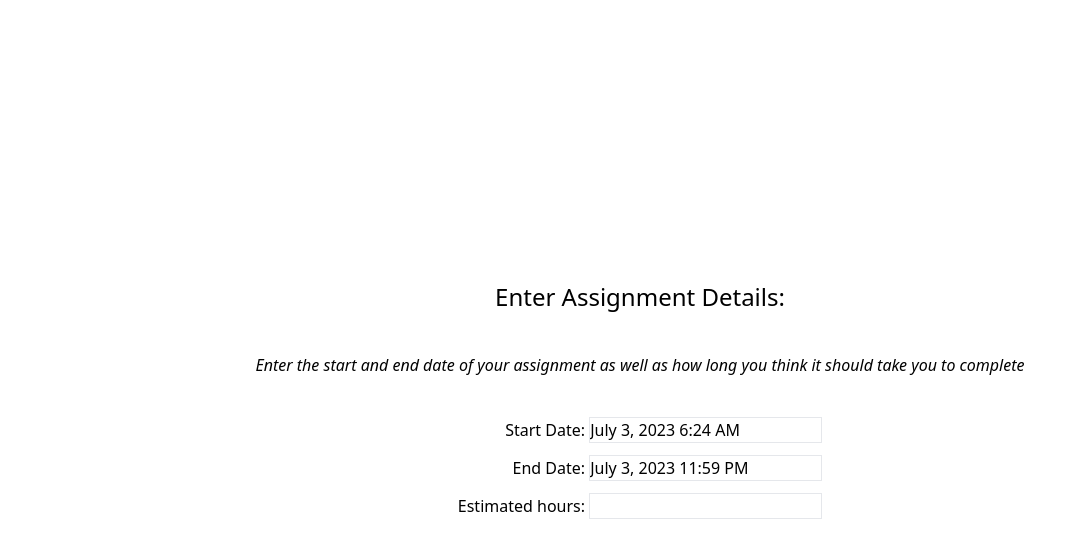
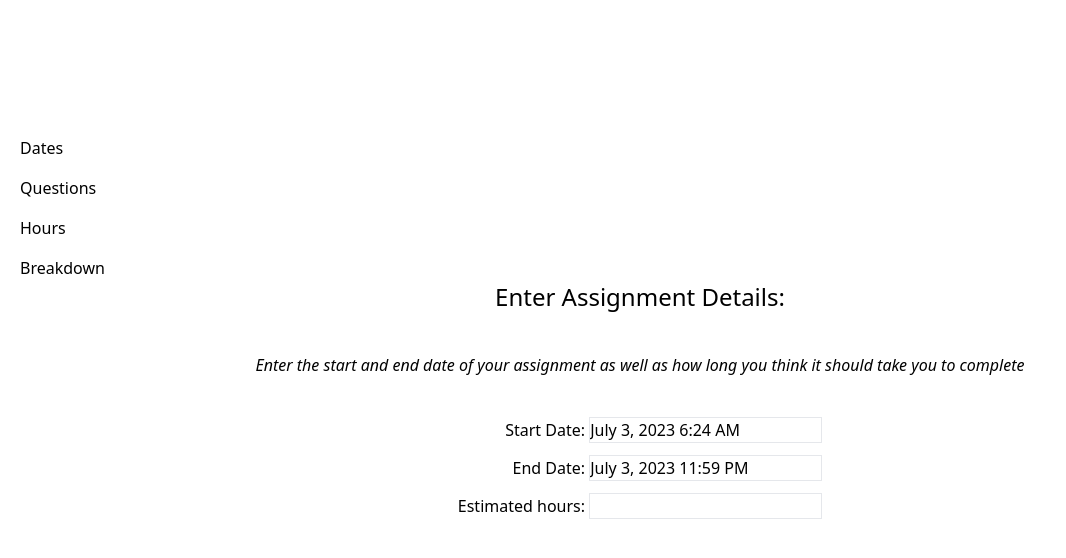
Before and after one commit to syed-razi/divvydo, a React (Vite) app: page / in a window 1280 px wide. Shown: the top 558 px of the page, without its empty margins (0-1066 px from the left). Built offline with nearby package versions, Linux system fonts and the light colour scheme.

Commit message:
add nav menu which highlights section in view

```diff
--- a/src/App.jsx
+++ b/src/App.jsx
@@ -1,4 +1,4 @@
-import { useState } from "react";
+import { useState, useRef, useEffect } from "react";
 import DatePicker from "react-datepicker";
 
 import "/src/App.css";
@@ -36,6 +36,73 @@ function App() {
   const [questionNumber, setQuestionNumber] = useState("");
   const [marks, setMarks] = useState("");
   const [generated, setGenerated] = useState(false);
+
+  const datesRef = useRef(null);
+  const questionsRef = useRef(null);
+  const hoursRef = useRef(null);
+  const breakdownRef = useRef(null);
+
+  const [navigation, setNavigation] = useState([
+    {
+      name: "Dates",
+      ref: datesRef,
+      selected: true,
+    },
+    {
+      name: "Questions",
+      ref: questionsRef,
+      selected: false,
+    },
+    {
+      name: "Hours",
+      ref: hoursRef,
+      selected: false,
+    },
+    {
+      name: "Breakdown",
+      ref: breakdownRef,
+      selected: false,
+    },
+  ]);
+
+  useEffect(() => {
+    const observer = new IntersectionObserver(
+      (entries) => {
+        entries.forEach((entry) =>
+          setNavigation((navigation) =>
+            navigation.map((n) => {
+              if (n.ref.current === entry.target) {
+                return {
+                  ...n,
+                  selected: entry.isIntersecting,
+                };
+              } else {
+                return n;
+              }
+            })
+          )
+        );
+      },
+      { threshold: 0.9 }
+    );
+
+    const datesRefCopy = datesRef.current;
+    const questionsRefCopy = questionsRef.current;
+    const hoursRefCopy = hoursRef.current;
+    const breakdownRefCopy = breakdownRef.current;
+
+    observer.observe(datesRefCopy);
+    observer.observe(questionsRefCopy);
+    observer.observe(hoursRefCopy);
+    observer.observe(breakdownRefCopy);
+
+    return () => {
+      observer.unobserve(datesRefCopy);
+      observer.unobserve(questionsRefCopy);
+      observer.unobserve(hoursRefCopy);
+      observer.unobserve(breakdownRefCopy);
+    };
+  }, []);
 
   const totalMarks = questions.reduce(
     (total, question) => total + +question.marks,
@@ -148,8 +215,27 @@ function App() {
 
   return (
     <>
+      <ul className="flex flex-col fixed mt-32">
+        {navigation.map((n) => (
+          <li
+            key={crypto.randomUUID()}
+            className={`cursor-pointer mx-5 my-2 ${!n.selected ? "text-gray-400" : ""}`}
+            onClick={() =>
+              n.ref.current.scrollIntoView({
+                behavior: "smooth",
+                block: "center",
+              })
+            }
+          >
+            {n.name}
+          </li>
+        ))}
+      </ul>
       <div className="snap-y snap-mandatory h-screen overflow-scroll scroll-smooth">
-        <div className="h-screen w-screen snap-center flex flex-col justify-center items-center space-y-10">
+        <div
+          ref={datesRef}
+          className="h-screen w-screen snap-center flex flex-col justify-center items-center space-y-10"
+        >
           <h2 className="text-2xl">Enter Assignment Details:</h2>
           <i>
             Enter the start and end date of your assignment as well as how long
@@ -223,7 +309,10 @@ function App() {
             </div>
           </div>
         </div>
-        <div className="h-screen w-screen snap-center flex flex-col justify-center items-center space-y-10 overflow-scroll">
+        <div
+          ref={questionsRef}
+          className="h-screen w-screen snap-center flex flex-col justify-center items-center space-y-10 overflow-scroll"
+        >
           <h2 className="text-2xl">Enter Question Details:</h2>
           <i>Enter each question and how many marks it is worth</i>
           <form className="flex">
@@ -278,7 +367,10 @@ function App() {
             </table>
           )}
         </div>
-        <div className="h-screen w-screen snap-center flex flex-col justify-center items-center space-y-10">
+        <div
+          ref={hoursRef}
+          className="h-screen w-screen snap-center flex flex-col justify-center items-center space-y-10"
+        >
           <h2 className="text-2xl">Availability:</h2>
           <i>Enter how long you can work each day</i>
           <div>
@@ -321,7 +413,10 @@ function App() {
             </table>
           </div>
         </div>
-        <div className="h-screen w-screen snap-center flex flex-col justify-center items-center space-y-10">
+        <div
+          ref={breakdownRef}
+          className="h-screen w-screen snap-center flex flex-col justify-center items-center space-y-10"
+        >
           <h2 className="text-2xl">Breakdown</h2>
           <button className="border p-2" onClick={getBreakdown}>
             Generate Breakdown
```
